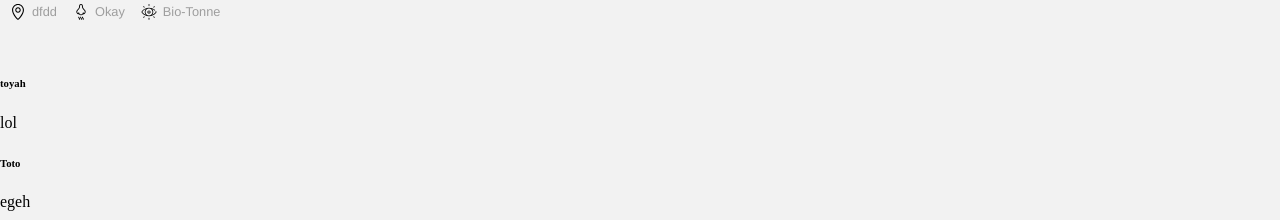
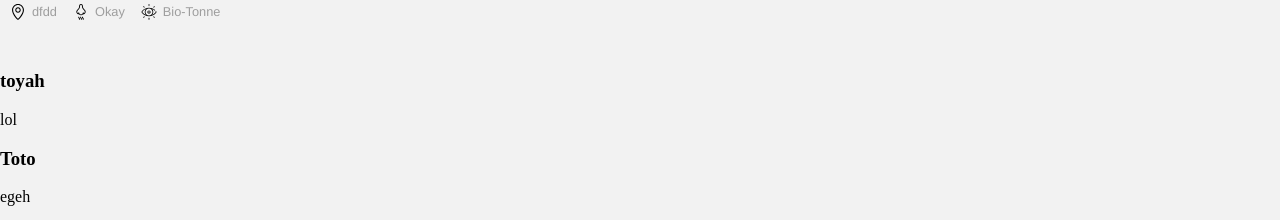
Before and after one commit to TicTacToyah/foodsaver-app, a React (Create React App) app: page / in a window 1280 px wide. Shown: the part 132-352 px from the top of the page. Built offline with nearby package versions, Linux system fonts and the light colour scheme; no server answers.

Commit message:
rescue mission

```diff
--- a/src/CommentSection.js
+++ b/src/CommentSection.js
@@ -7,7 +7,7 @@ export default function CommentSection({ card, comments, addComment }) {
       {comments &&
         comments.map(comment => (
           <div>
-            <h6>{comment.name}</h6>
+            <h3>{comment.name}</h3>
             <p>{comment.message}</p>
           </div>
         ))}
```
Also changed, not shown: src/Comment.js (deleted, +0 -7 lines).
